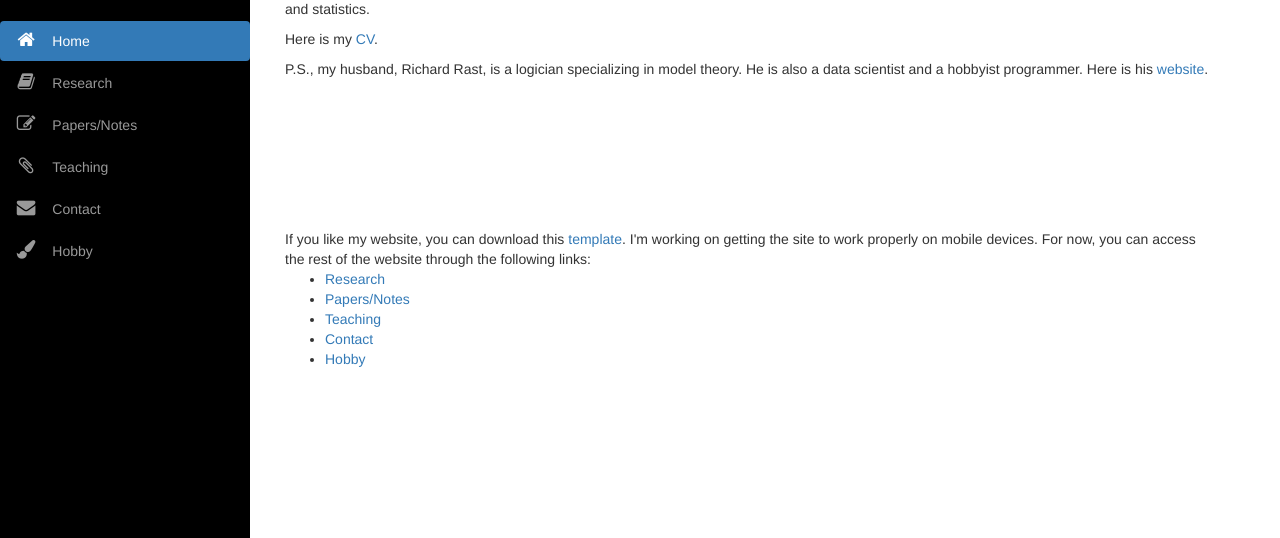
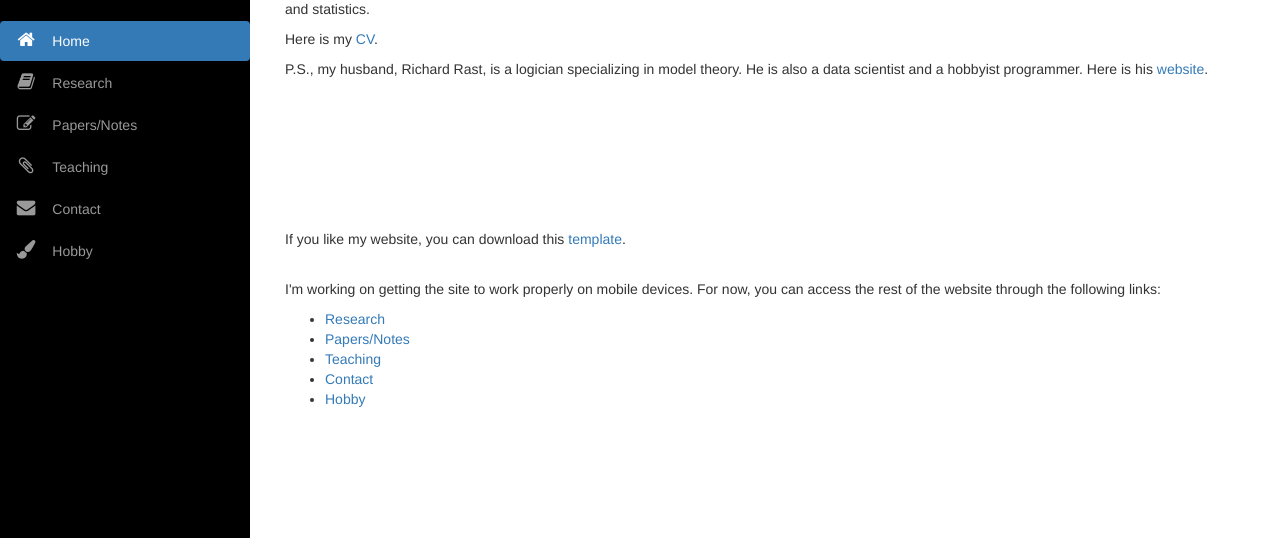
Before and after one commit to cuiran/cuiran.github.io, a plain HTML site: page index.html in a window 1280 px wide. Shown: the part 262-800 px from the top of the page. Drawn offline with Linux system fonts and the light colour scheme.

```diff
--- a/index.html
+++ b/index.html
@@ -114,11 +114,12 @@
                                 <p>P.S., my husband, Richard Rast, is a logician specializing in model theory. He is also a data scientist and a hobbyist programmer. Here is his <a href="http://rodya-mirov.github.io/">website</a>.
 
                                 <div id="footer">
-                                    If you like my website, you can download this <a href="template.7z">template</a>. I'm working on getting the site to work properly on mobile devices. For now, you can access the rest of the website through the following links: <ul>   <li><a href="research.html">Research</a></li>
+                                    If you like my website, you can download this <a href="template.7z">template</a>.
+                                    <p class="top-thirty">I'm working on getting the site to work properly on mobile devices. For now, you can access the rest of the website through the following links: <ul>   <li><a href="research.html">Research</a></li>
                         <li><a href="papers.html">Papers/Notes</a></li>
                         <li><a href="teaching.html">Teaching</a></li>
                         <li><a href="contact.html">Contact</a></li>
-                        <li><a href="hobby.html">Hobby</a></li> </ul>
+                        <li><a href="hobby.html">Hobby</a></li> </ul> </p>
                                 </div>
                             </div>
                     </div>
```
